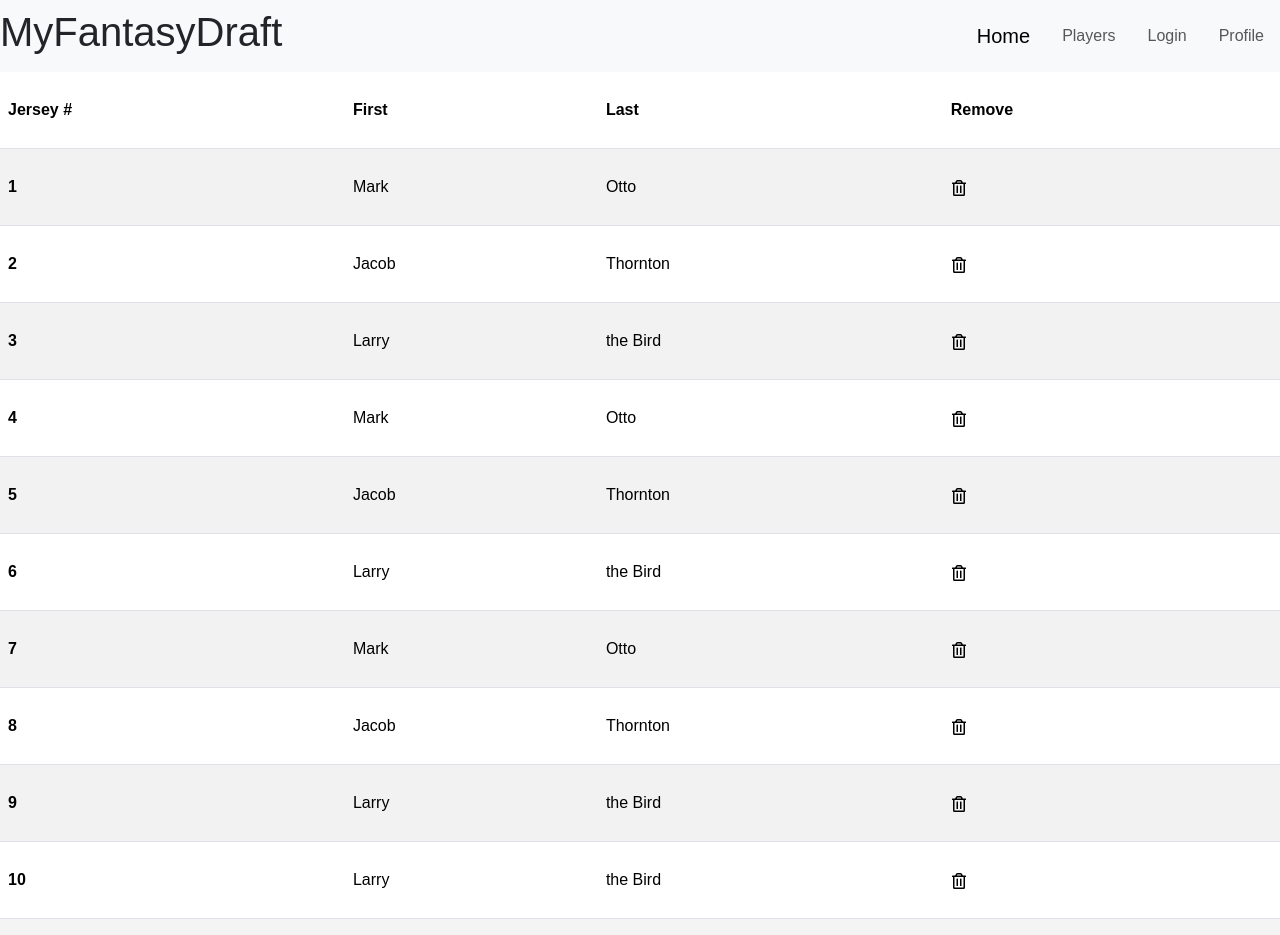
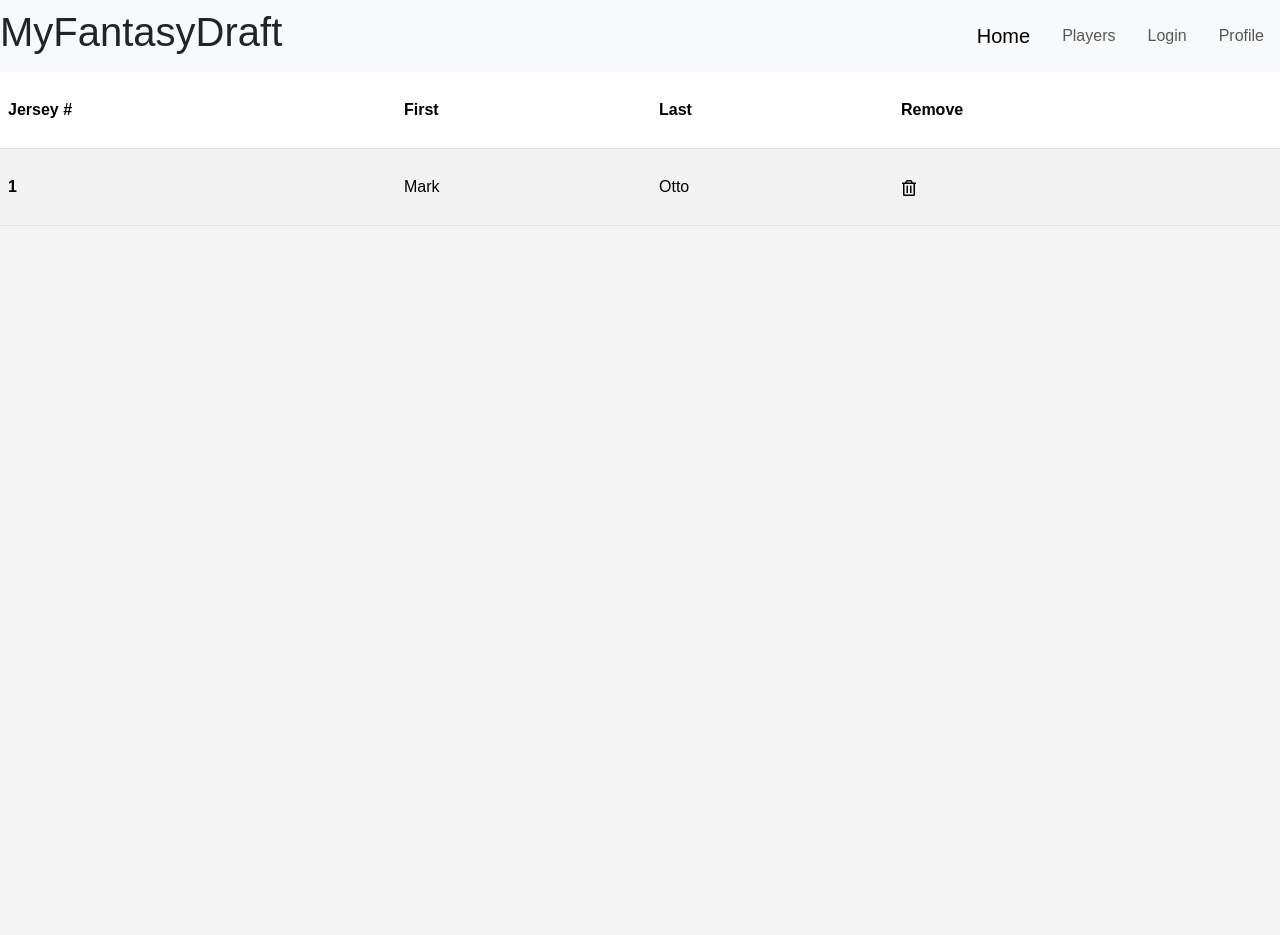
Before and after one commit to DevonMcfarlen/MyFantasyDraft, a React (Vite) app in the folder client/: page /profile in a window 1280 px wide. After the commit the page ends 800 px from the top, so only its background shows below. Built offline with nearby package versions, Linux system fonts and the light colour scheme.

Commit message:
fixed login merge

```diff
--- a/client/package.json
+++ b/client/package.json
@@ -17,7 +17,8 @@
       "jquery": "^3.7.1",
       "react": "^18.2.0",
       "react-dom": "^18.2.0",
-      "react-router-dom": "^6.11.2"
+      "react-router-dom": "^6.11.2",
+      "jwt-decode": "^3.1.2"
     },
     "devDependencies": {
       "@types/react": "^18.2.37",
--- a/client/src/pages/Login.jsx
+++ b/client/src/pages/Login.jsx
@@ -5,6 +5,8 @@ import {useMutation} from '@apollo/client';
 import {LOGIN_USER} from '../utils/mutations';
 import { ADD_USER } from '../utils/mutations';
 import auth from '../utils/auth';
+import { useState } from 'react';
+
 const Login = () => {
     const [formState, setFormState] = useState({ email: '', password: '' });
     const [login, { error, data }] = useMutation(LOGIN_USER);
--- a/client/src/pages/Profile.jsx
+++ b/client/src/pages/Profile.jsx
@@ -19,62 +19,67 @@ const Profile = () =>{
                 <td className='lastName'>Otto</td>
                 <td><button className='trashBtn'><FaRegTrashAlt/></button></td>
             </tr>
-            <tr>
-                <th scope="row">2</th>
-                <td className='firstName'>Jacob</td>
-                <td className='lastName'>Thornton</td>
-                <td><button className='trashBtn'><FaRegTrashAlt/></button></td>
-            </tr>
-            <tr>
-                <th scope="row">3</th>
-                <td className='firstName'>Larry</td>
-                <td className='lastName'>the Bird</td>
-                <td><button className='trashBtn'><FaRegTrashAlt/></button></td>
-            </tr>
-            <tr>
-                <th scope="row">4</th>
-                <td className='firstName'>Mark</td>
-                <td className='lastName'>Otto</td>
-                <td><button className='trashBtn'><FaRegTrashAlt/></button></td>
-            </tr>
-            <tr>
-                <th scope="row">5</th>
-                <td className='firstName'>Jacob</td>
-                <td className='lastName'>Thornton</td>
-                <td><button className='trashBtn'><FaRegTrashAlt/></button></td>
-            </tr>
-            <tr>
-                <th scope="row">6</th>
-                <td className='firstName'>Larry</td>
-                <td className='lastName'>the Bird</td>
-                <td><button className='trashBtn'><FaRegTrashAlt/></button></td>
-            </tr>
-            <tr>
-                <th scope="row">7</th>
-                <td className='firstName'>Mark</td>
-                <td className='lastName'>Otto</td>
-                <td><button className='trashBtn'><FaRegTrashAlt/></button></td>
-            </tr>
-            <tr>
-                <th scope="row">8</th>
-                <td className='firstName'>Jacob</td>
-                <td className='lastName'>Thornton</td>
-                <td><button className='trashBtn'><FaRegTrashAlt/></button></td>
-            </tr>
-            <tr>
-                <th scope="row">9</th>
-                <td className='firstName'>Larry</td>
-                <td className='lastName'>the Bird</td>
-                <td><button className='trashBtn'><FaRegTrashAlt/></button></td>
-            </tr>
-            <tr>
-                <th scope="row">10</th>
-                <td className='firstName'>Larry</td>
-                <td className='lastName'>the Bird</td>
-                <td><button className='trashBtn'><FaRegTrashAlt/></button></td>
-            </tr>
             </tbody>
       </table>
+
+
+
+    //          <tr>
+    //             <th scope="row">2</th>
+    //             <td className='firstName'>Jacob</td>
+    //             <td className='lastName'>Thornton</td>
+    //             <td><button className='trashBtn'><FaRegTrashAlt/></button></td>
+    //         </tr>
+    //         <tr>
+    //             <th scope="row">3</th>
+    //             <td className='firstName'>Larry</td>
+    //             <td className='lastName'>the Bird</td>
+    //             <td><button className='trashBtn'><FaRegTrashAlt/></button></td>
+    //         </tr>
+    //         <tr>
+    //             <th scope="row">4</th>
+    //             <td className='firstName'>Mark</td>
+    //             <td className='lastName'>Otto</td>
+    //             <td><button className='trashBtn'><FaRegTrashAlt/></button></td>
+    //         </tr>
+    //         <tr>
+    //             <th scope="row">5</th>
+    //             <td className='firstName'>Jacob</td>
+    //             <td className='lastName'>Thornton</td>
+    //             <td><button className='trashBtn'><FaRegTrashAlt/></button></td>
+    //         </tr>
+    //         <tr>
+    //             <th scope="row">6</th>
+    //             <td className='firstName'>Larry</td>
+    //             <td className='lastName'>the Bird</td>
+    //             <td><button className='trashBtn'><FaRegTrashAlt/></button></td>
+    //         </tr>
+    //         <tr>
+    //             <th scope="row">7</th>
+    //             <td className='firstName'>Mark</td>
+    //             <td className='lastName'>Otto</td>
+    //             <td><button className='trashBtn'><FaRegTrashAlt/></button></td>
+    //         </tr>
+    //         <tr>
+    //             <th scope="row">8</th>
+    //             <td className='firstName'>Jacob</td>
+    //             <td className='lastName'>Thornton</td>
+    //             <td><button className='trashBtn'><FaRegTrashAlt/></button></td>
+    //         </tr>
+    //         <tr>
+    //             <th scope="row">9</th>
+    //             <td className='firstName'>Larry</td>
+    //             <td className='lastName'>the Bird</td>
+    //             <td><button className='trashBtn'><FaRegTrashAlt/></button></td>
+    //         </tr>
+    //         <tr>
+    //             <th scope="row">10</th>
+    //             <td className='firstName'>Larry</td>
+    //             <td className='lastName'>the Bird</td>
+    //             <td><button className='trashBtn'><FaRegTrashAlt/></button></td>
+    //         </tr>
+    //         </tbody>
+    //   </table>
     )
 }
 export default Profile
```
Also changed, not shown: 1 other file (tests, documents, lock files or other folders).
